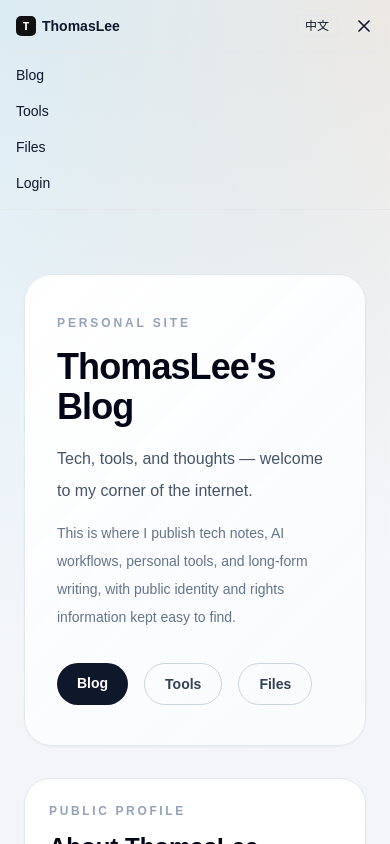
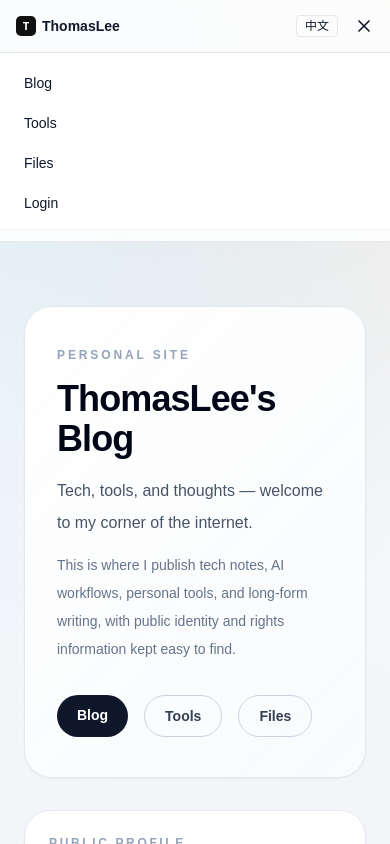
Before and after one commit to helloworld575/cc-web, a Next.js app: page / in a window 390 px wide. Both pictures are taken after a click on the button "Menu". Shown: the top 844 px of the page. Built offline with nearby package versions, Linux system fonts and the light colour scheme; no server answers.

Commit message:
Fix mobile tools navigation clickability

```diff
--- a/components/Nav.tsx
+++ b/components/Nav.tsx
@@ -17,7 +17,7 @@ export default function Nav() {
   const isLoadingSession = mounted && status === 'loading';
 
   return (
-    <nav className="border-b px-4 py-3" suppressHydrationWarning>
+    <nav className="relative z-50 border-b bg-white/85 px-4 py-3 backdrop-blur" suppressHydrationWarning>
       <div className="flex items-center gap-5 text-sm" suppressHydrationWarning>
         <Link href="/" className="font-bold flex items-center gap-1.5" onClick={close}>
           <svg width="20" height="20" viewBox="0 0 32 32" fill="none" xmlns="http://www.w3.org/2000/svg">
@@ -30,7 +30,7 @@ export default function Nav() {
         {/* Desktop links */}
         <div className="hidden sm:flex gap-5 items-center" suppressHydrationWarning>
           <Link href="/blog" suppressHydrationWarning>{t('blog')}</Link>
-          <Link href="/tools" suppressHydrationWarning>{t('tools')}</Link>
+          <Link href="/tools" data-testid="nav-desktop-tools" suppressHydrationWarning>{t('tools')}</Link>
           <Link href="/files" suppressHydrationWarning>{t('files')}</Link>
         </div>
 
@@ -56,11 +56,11 @@ export default function Nav() {
               </span>
             )}
           </div>
-          <button onClick={toggle} className="border rounded px-2 py-0.5 text-xs hover:bg-gray-100 transition-colors" suppressHydrationWarning>
+          <button type="button" onClick={toggle} className="border rounded px-2 py-0.5 text-xs hover:bg-gray-100 transition-colors" suppressHydrationWarning>
             {locale === 'en' ? '中文' : 'EN'}
           </button>
           {/* Hamburger */}
-          <button onClick={() => setOpen(o => !o)} className="sm:hidden p-1 -mr-1" aria-label="Menu">
+          <button type="button" onClick={() => setOpen(o => !o)} className="sm:hidden p-1 -mr-1" aria-label="Menu">
             {open
               ? <svg className="w-5 h-5" fill="none" stroke="currentColor" viewBox="0 0 24 24"><path strokeLinecap="round" strokeLinejoin="round" strokeWidth={2} d="M6 18L18 6M6 6l12 12"/></svg>
               : <svg className="w-5 h-5" fill="none" stroke="currentColor" viewBox="0 0 24 24"><path strokeLinecap="round" strokeLinejoin="round" strokeWidth={2} d="M4 6h16M4 12h16M4 18h16"/></svg>
@@ -71,17 +71,17 @@ export default function Nav() {
 
       {/* Mobile drawer */}
       {open && (
-        <div className="sm:hidden border-t mt-3 pt-3 pb-1 flex flex-col gap-4 text-sm">
-          <Link href="/blog" onClick={close}>{t('blog')}</Link>
-          <Link href="/tools" onClick={close}>{t('tools')}</Link>
-          <Link href="/files" onClick={close}>{t('files')}</Link>
+        <div className="relative z-50 -mx-4 mt-3 flex flex-col gap-1 border-t bg-white/95 px-4 pb-2 pt-3 text-sm shadow-sm sm:hidden">
+          <Link href="/blog" onClick={close} className="block rounded-lg px-2 py-2 hover:bg-slate-100">{t('blog')}</Link>
+          <Link href="/tools" data-testid="nav-mobile-tools" onClick={close} className="block rounded-lg px-2 py-2 hover:bg-slate-100">{t('tools')}</Link>
+          <Link href="/files" onClick={close} className="block rounded-lg px-2 py-2 hover:bg-slate-100">{t('files')}</Link>
           {isAuthenticated ? (
             <>
-              <Link href="/admin/blog" onClick={close}>{t('admin')}</Link>
-              <button onClick={() => { signOut({ callbackUrl: '/' }); close(); }} className="text-left text-gray-500">{t('logout')}</button>
+              <Link href="/admin/blog" onClick={close} className="block rounded-lg px-2 py-2 hover:bg-slate-100">{t('admin')}</Link>
+              <button type="button" onClick={() => { signOut({ callbackUrl: '/' }); close(); }} className="rounded-lg px-2 py-2 text-left text-gray-500 hover:bg-slate-100">{t('logout')}</button>
             </>
           ) : (
-            <Link href="/login" onClick={close}>{t('login')}</Link>
+            <Link href="/login" onClick={close} className="block rounded-lg px-2 py-2 hover:bg-slate-100">{t('login')}</Link>
           )}
         </div>
       )}
```
Also changed, not shown: 1 other file (tests, documents, lock files or other folders).
